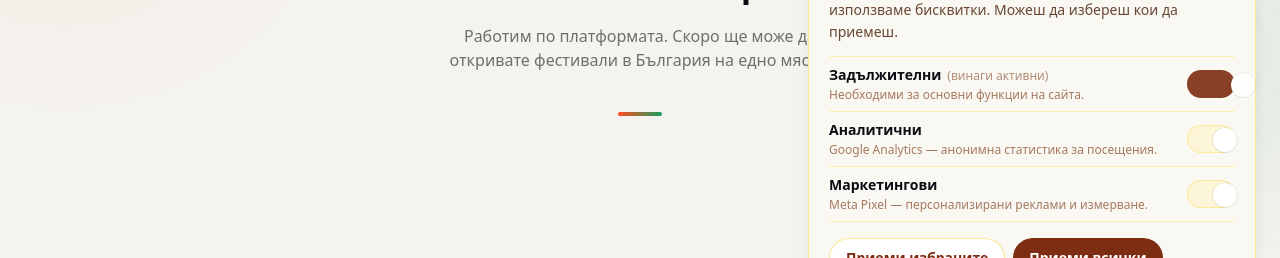
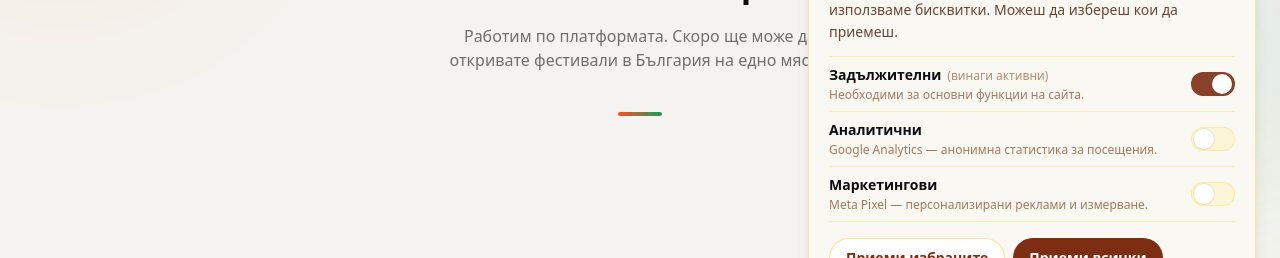
Before and after one commit to patar0k0/festivo-web, a Next.js app: page /coming-soon in a window 1280 px wide. Shown: the part 449-707 px from the top of the page. Built offline with nearby package versions, Linux system fonts and the light colour scheme; no server answers.

Commit message:
style: update CookieConsentBanner button styles for improved aesthetics
- Adjusted the dimensions and overflow properties of the consent switch button for a more polished look.
- Enhanced the styling of the toggle indicator for better alignment and smoother transitions.

```diff
--- a/components/CookieConsentBanner.tsx
+++ b/components/CookieConsentBanner.tsx
@@ -63,7 +63,7 @@ function ConsentSwitchRow({ id, label, description, checked, onChange, locked }:
         disabled={disabled}
         onClick={() => onChange?.(!checked)}
         className={cn(
-          "relative h-7 w-12 shrink-0 rounded-full border transition-colors focus-visible:outline-none focus-visible:ring-2 focus-visible:ring-[#7c2d12]/35 focus-visible:ring-offset-2 focus-visible:ring-offset-[#faf8f3]",
+          "relative box-border h-6 w-11 shrink-0 overflow-hidden rounded-full border transition-colors focus-visible:outline-none focus-visible:ring-2 focus-visible:ring-[#7c2d12]/35 focus-visible:ring-offset-2 focus-visible:ring-offset-[#faf8f3]",
           checked
             ? "border-[#7c2d12]/40 bg-[#7c2d12]"
             : "border-amber-200/80 bg-amber-100/60",
@@ -72,8 +72,8 @@ function ConsentSwitchRow({ id, label, description, checked, onChange, locked }:
       >
         <span
           className={cn(
-            "absolute top-0.5 h-6 w-6 rounded-full bg-white shadow-sm ring-1 ring-black/[0.06] transition-transform",
-            checked ? "translate-x-5" : "translate-x-0.5",
+            "pointer-events-none absolute left-0.5 top-1/2 block size-5 -translate-y-1/2 rounded-full bg-white shadow-sm ring-1 ring-black/[0.06] transition-transform duration-200 ease-out will-change-transform",
+            checked ? "translate-x-[1.125rem]" : "translate-x-0",
           )}
         />
       </button>
```
